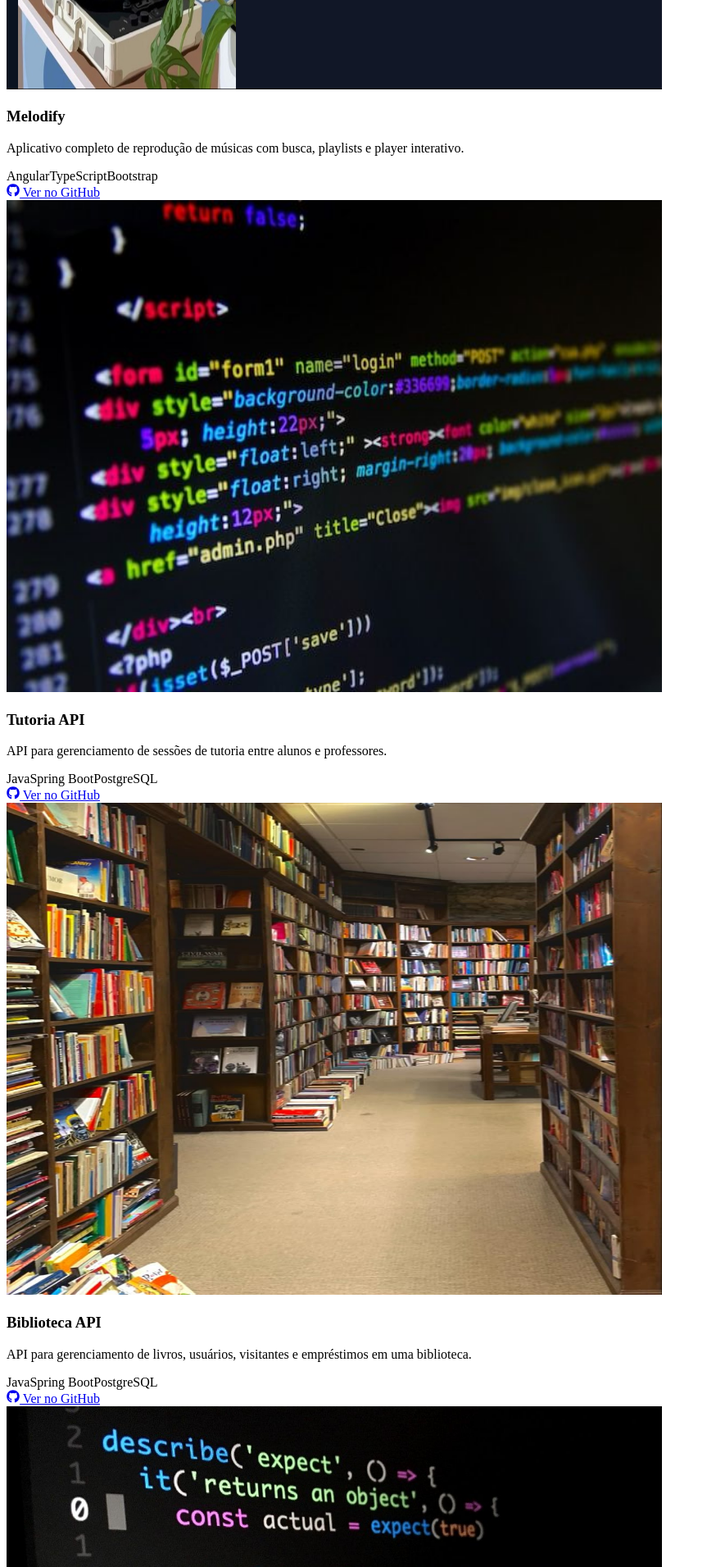
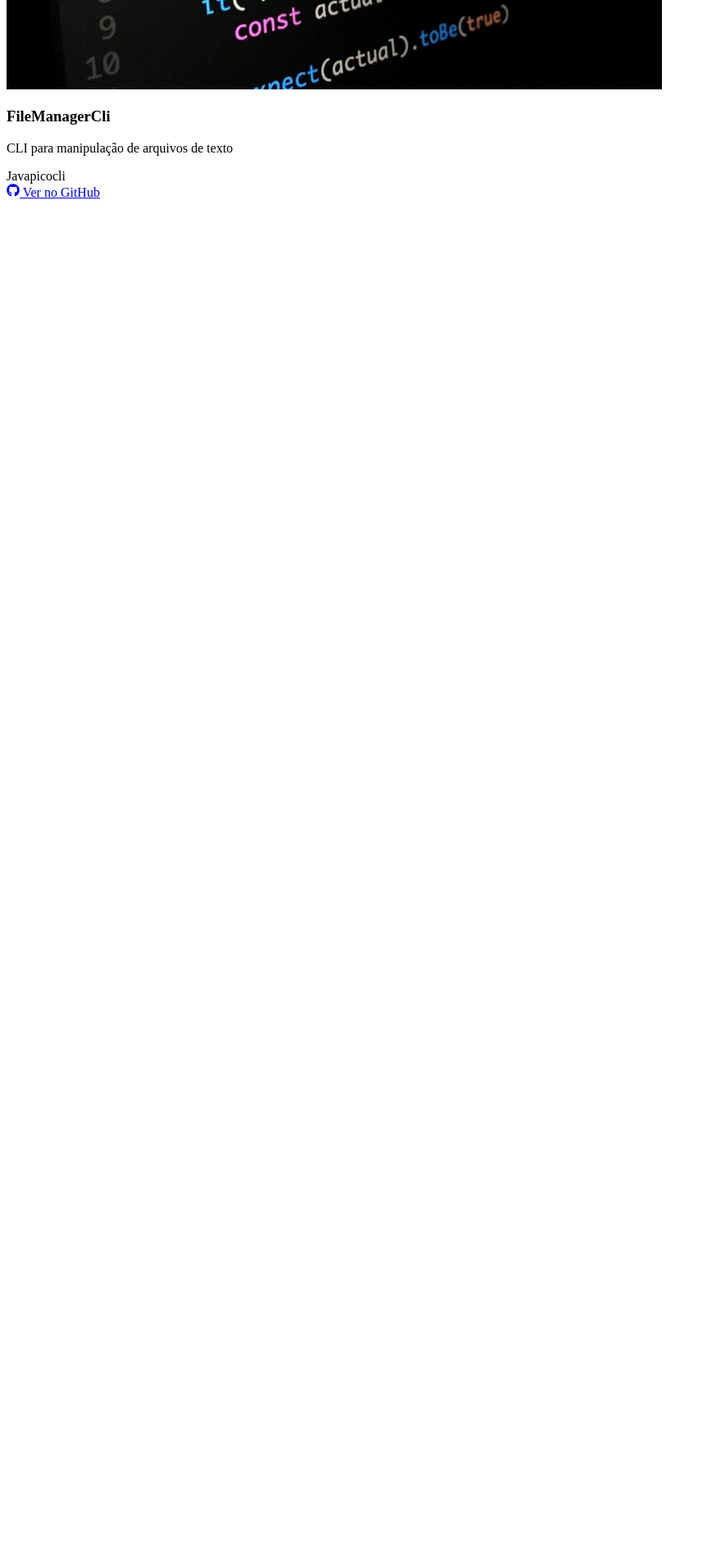
Before and after one commit to MiguelFazioAssuncao/portfolio, a Next.js app: page /Projects in a window 1280 px wide. Shown: the part 3500-5411 px from the top of the page at 82% size, without its empty margins (0-863 px from the left). After the commit the page ends 3752 px from the top, so only its background shows below. Built offline with nearby package versions, Linux system fonts and the light colour scheme.

Commit message:
refactor: deletando projetos

```diff
--- a/src/pages/Projects.tsx
+++ b/src/pages/Projects.tsx
@@ -45,30 +45,6 @@ const projects = [
       "API REST robusta para gerenciamento de linhas de ônibus, usuários e autenticação com JWT, voltada para uso profissional.",
     repo: "https://github.com/MiguelFazioAssuncao/bus-app-backend",
     tech: ["Node.js", "TypeScript"],
-  },
-  {
-    title: "Melodify",
-    image: melodifyImage,
-    description:
-      "Aplicativo completo de reprodução de músicas com busca, playlists e player interativo.",
-    repo: "https://github.com/MiguelFazioAssuncao/melodify.git",
-    tech: ["Angular", "TypeScript", "Bootstrap"],
-  },
-  {
-    title: "Tutoria API",
-    image: tutoriaImage,
-    description:
-      "API para gerenciamento de sessões de tutoria entre alunos e professores.",
-    repo: "https://github.com/MiguelFazioAssuncao/tutoria.git",
-    tech: ["Java", "Spring Boot", "PostgreSQL"],
-  },
-  {
-    title: "Biblioteca API",
-    image: biblioteca,
-    description:
-      "API para gerenciamento de livros, usuários, visitantes e empréstimos em uma biblioteca.",
-    repo: "https://github.com/MiguelFazioAssuncao/biblioteca.git",
-    tech: ["Java", "Spring Boot", "PostgreSQL"],
   },
   {
     title: "FileManagerCli",
```
